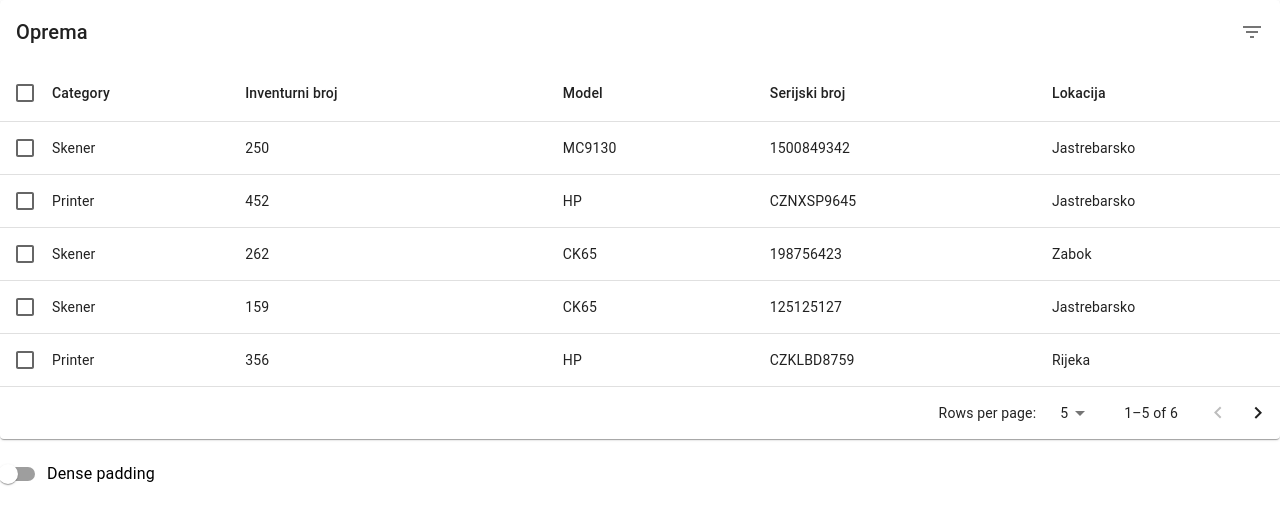
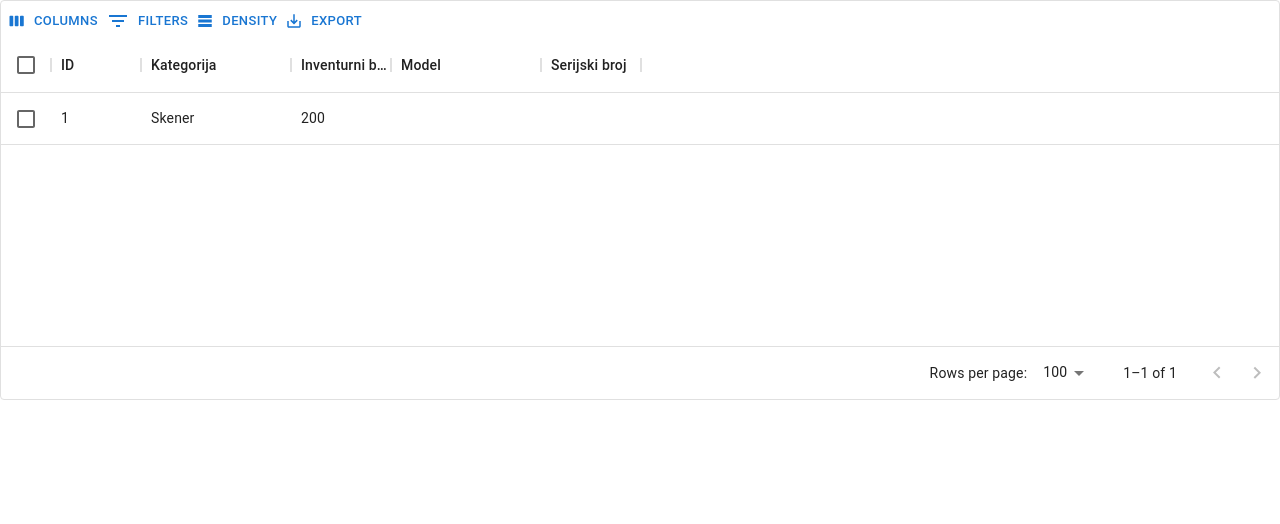
Before and after one commit to NicKyeaa/inventoryman, a React (Create React App) app: page / in a window 1280 px wide. Shown: the top 524 px of the page. Built offline with nearby package versions, Linux system fonts and the light colour scheme.

Commit message:
Added new columns in mui data grid component

```diff
--- a/src/App.js
+++ b/src/App.js
@@ -1,11 +1,11 @@
-import Grid from './Components/Grid';
-// import InvGrid from './Components/InvGrid';
+// import Grid from './Components/Grid';
+import InvGrid from './Components/InvGrid';
 
 function App() {
   return (
     <div className="App">
-      <Grid />
-      {/* <InvGrid /> */}
+      {/* <Grid /> */}
+      <InvGrid />
     </div>
   );
 }
--- a/src/Components/InvGrid.jsx
+++ b/src/Components/InvGrid.jsx
@@ -1,17 +1,27 @@
 import React from 'react';
-import { DataGrid } from '@mui/x-data-grid';
+import { DataGrid, GridToolbar } from '@mui/x-data-grid';
 
 const columns = [
     { field: 'id', headerName: 'ID', width: 90 },
     {
         field: 'category',
         headerName: 'Kategorija',
-        width: 150,
+        width: 150
     },
     {
         field: 'inventoryNumber',
         headerName: 'Inventurni broj',
         width: 100,
+    },
+    {
+        field: 'model',
+        headerName: 'Model',
+        width: 150
+    },
+    {
+        field: 'serialNumber',
+        headerName: 'Serijski broj',
+        width: 100
     }
 ];
 
@@ -28,6 +38,9 @@ export default function InvGrid() {
                 pagesize={5}
                 rowsPerPage={5}
                 checkboxSelection
+                components={{
+                    Toolbar: GridToolbar,
+                }}
             />
         </div>
   );
```
